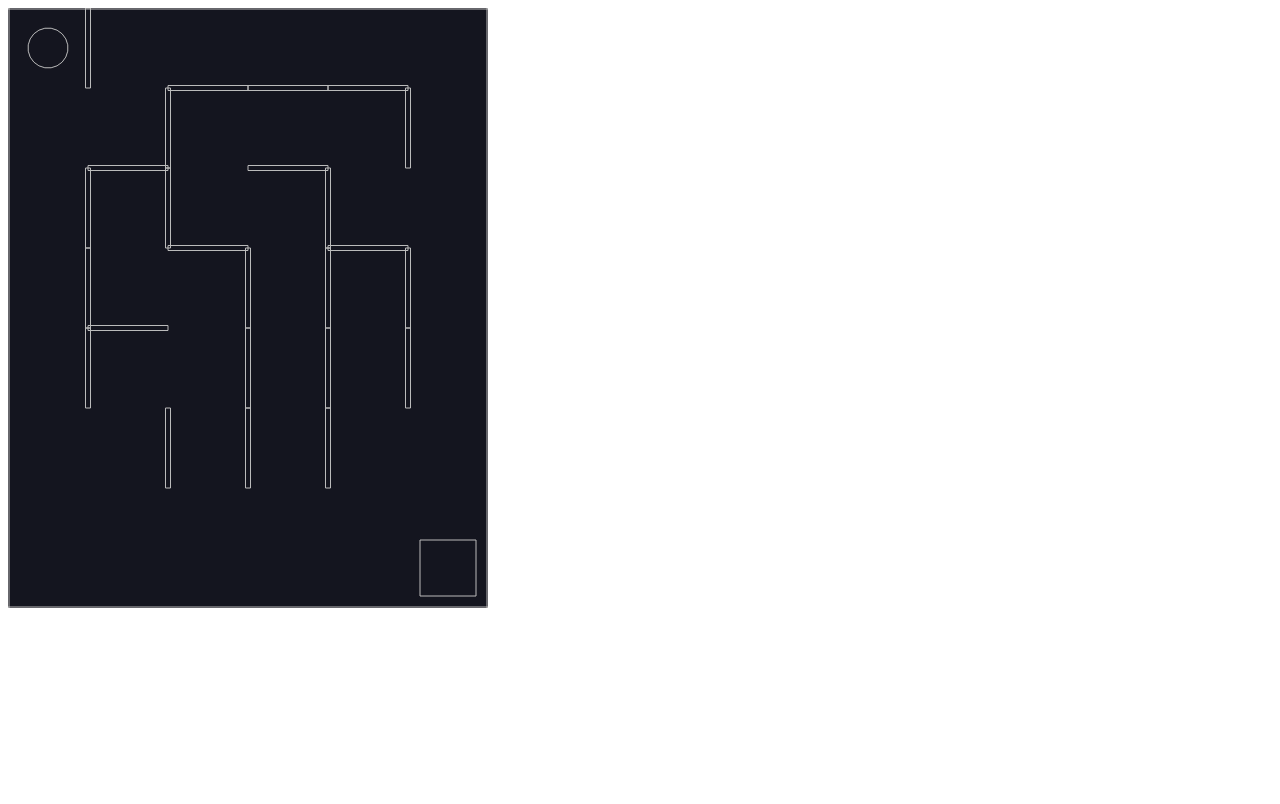
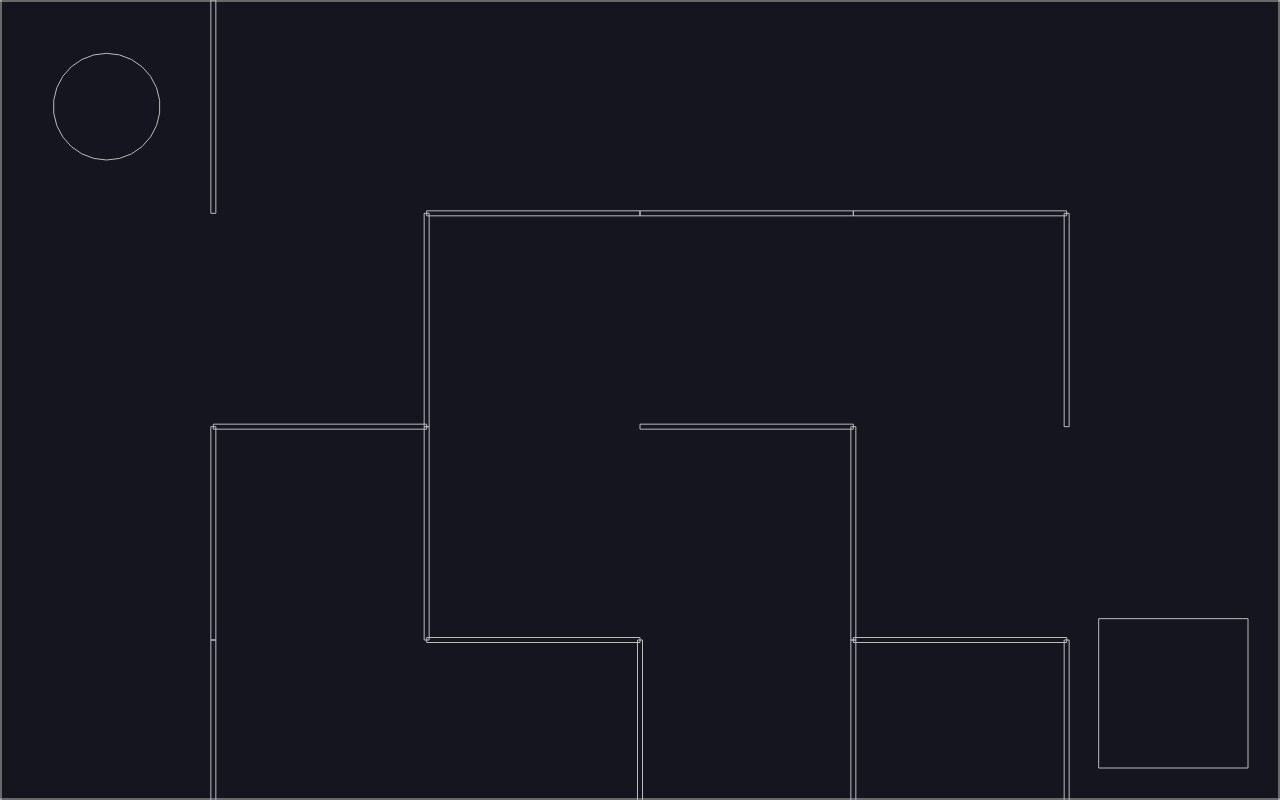
Before and after one commit to MaximePeterburg/js-canvas-game, a plain HTML site: page index.html in a window 1280 px wide. Drawn offline with nearby package versions, Linux system fonts and the light colour scheme.

Commit message:
Added canvas size to browser window equallity

```diff
--- a/index.html
+++ b/index.html
@@ -7,6 +7,11 @@
   <meta name="viewport" content="width=device-width, initial-scale=1.0">
   <script src="https://cdnjs.cloudflare.com/ajax/libs/matter-js/0.18.0/matter.min.js"></script>
   <title></title>
+  <style>
+    body {
+      margin: 0;
+    }
+  </style>
 </head>
 
 <body>
--- a/index.js
+++ b/index.js
@@ -1,8 +1,8 @@
 const { Engine, Render, Runner, World, Bodies, Body, Events } = Matter;
 
 const cells = 6;
-const width = 480;
-const height = 600;
+const width = window.innerWidth;
+const height = window.innerHeight;
 
 const unitLength = width / cells;
 
```
